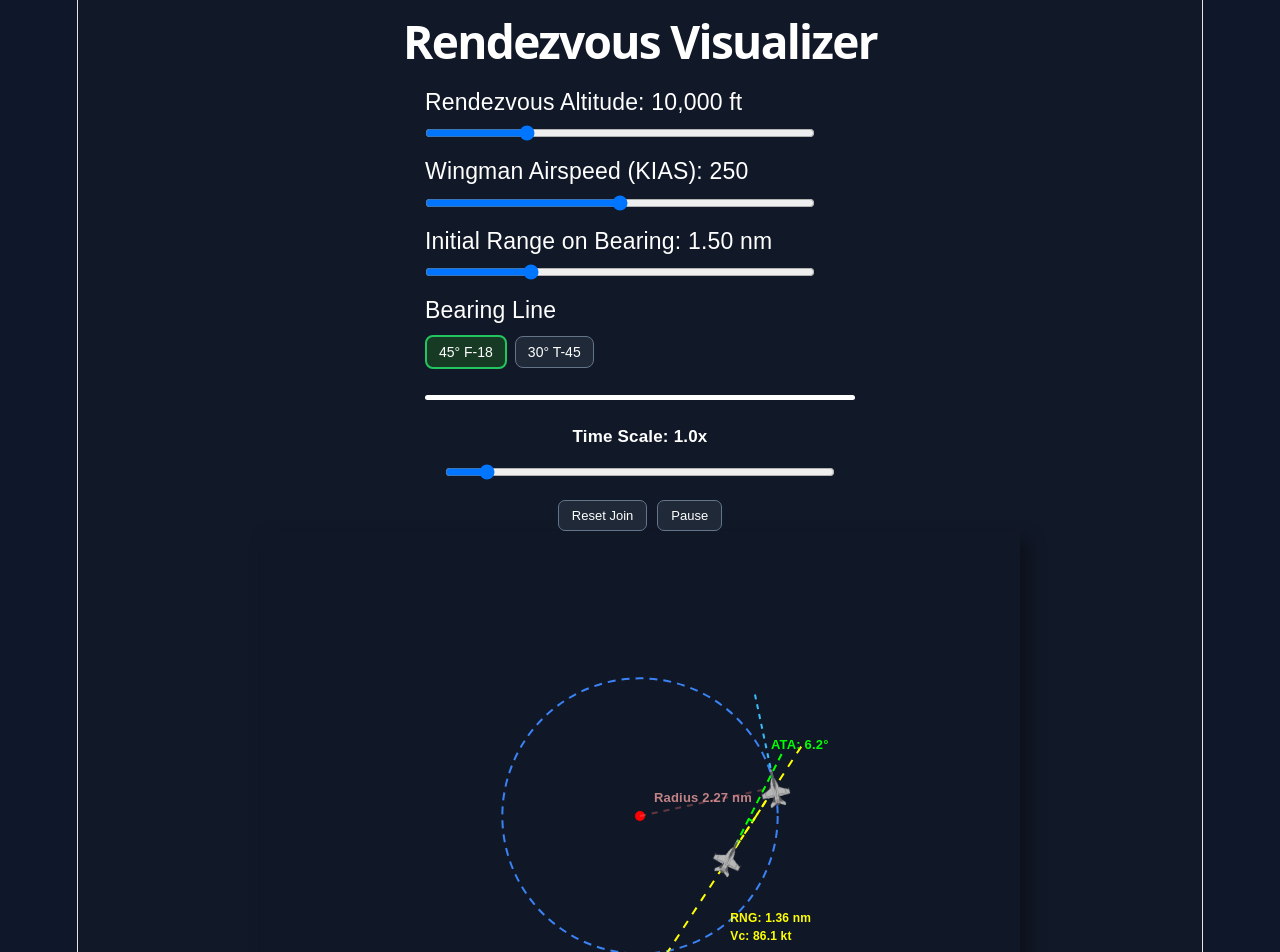
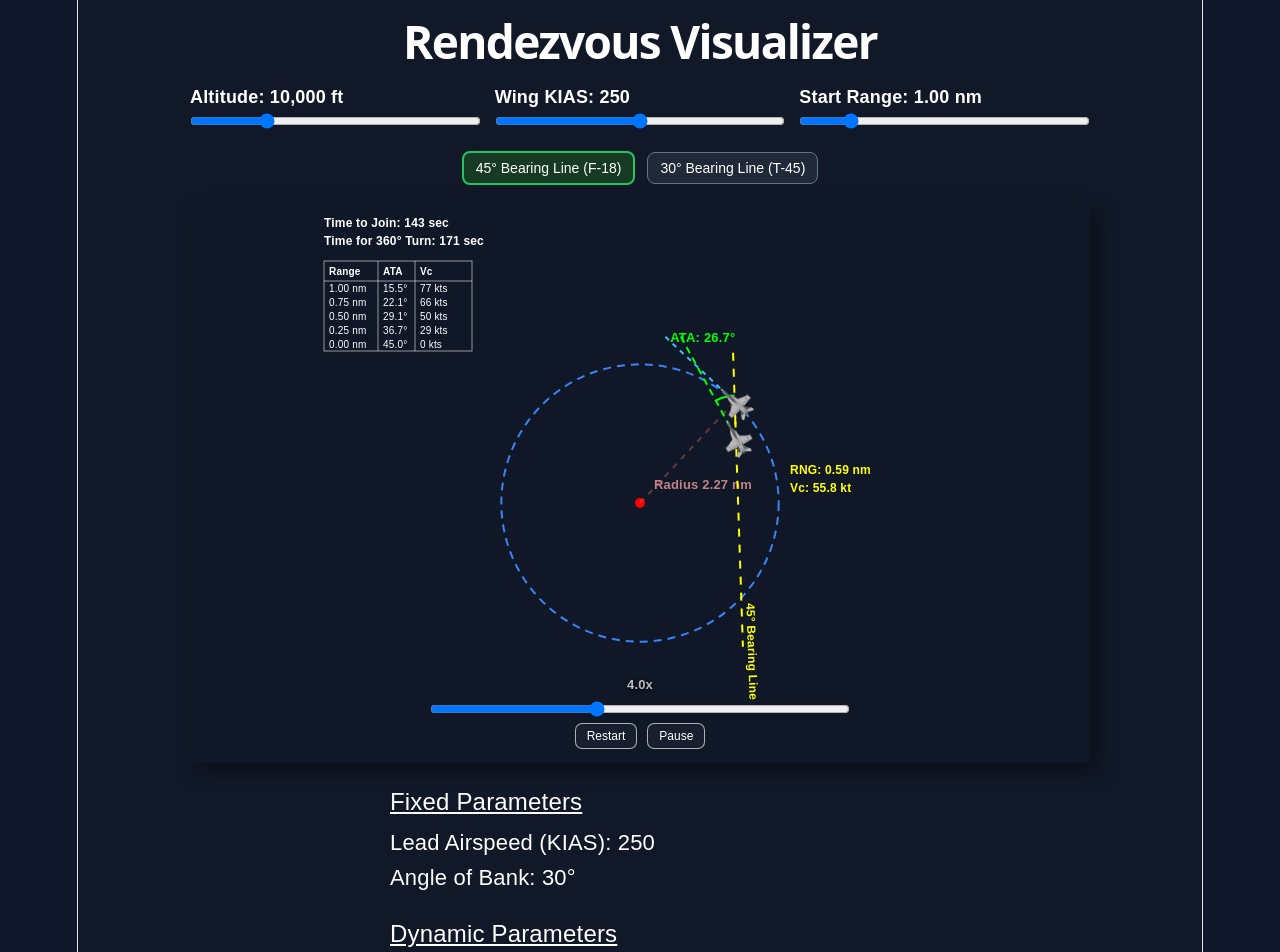
Before and after one commit to rpt20/RendezvousVisualizerTool, a React (Vite) app: page / in a window 1280 px wide. Shown: the top 952 px of the page. Built offline with nearby package versions, Linux system fonts and the light colour scheme.

Commit message:
More compact UI

```diff
--- a/src/App.tsx
+++ b/src/App.tsx
@@ -1,4 +1,4 @@
-import { useEffect, useMemo, useState } from "react";
+import { useEffect, useMemo, useState, type CSSProperties } from "react";
 import "./App.css";
 import superHornet from "./assets/super-hornet.png";
 
@@ -6,7 +6,7 @@ type BearingMode = "F-18" | "T-45";
 
 export default function App() {
   const centerX = 330;
-  const centerY = 285;
+  const centerY = 300;
 
   const SPRITE_OFFSET = 90;
   const leadKIAS = 250;
@@ -16,8 +16,8 @@ export default function App() {
   const [bearingMode, setBearingMode] = useState<BearingMode>("F-18");
   const [leadAltitude, setLeadAltitude] = useState(10000);
   const [wingKIAS, setWingKIAS] = useState(250);
-  const [spawnNm, setSpawnNm] = useState(1.5);
-  const [timeScale, setTimeScale] = useState(1);
+  const [spawnNm, setSpawnNm] = useState(1);
+  const [timeScale, setTimeScale] = useState(4);
   const [paused, setPaused] = useState(false);
 
   const [orbitAngle, setOrbitAngle] = useState(0);
@@ -51,8 +51,7 @@ export default function App() {
     const speedFps = ktas * 1.68781;
 
     const radiusFt =
-      (speedFps * speedFps) /
-      (g * Math.tan(deg(bankAngle)));
+      (speedFps * speedFps) / (g * Math.tan(deg(bankAngle)));
 
     return radiusFt / 6076.12;
   }
@@ -75,10 +74,9 @@ export default function App() {
   const orbitPeriodSeconds = 360 / turnRateDegPerSecond;
 
   // Smooth display scaling from 0 ft to 40,000 ft.
-  // The real turn radius still drives the math, but the displayed circle
-  // smoothly grows as altitude increases instead of snapping/clamping.
+  // The real turn radius drives the math; this only scales the graphic.
   const minDisplayRadiusPx = 120;
-  const maxDisplayRadiusPx = 210;
+  const maxDisplayRadiusPx = 215;
 
   const radiusAt0FtNm = turnRadiusNmFromKtas(kiasToKtas(leadKIAS, 0));
   const radiusAt40000FtNm = turnRadiusNmFromKtas(
@@ -297,19 +295,23 @@ export default function App() {
     const values: number[] = [];
     let r = Math.round(spawnNm * 4) / 4;
 
-    while (r > 0) {
+    while (r > 0 && values.length < 20) {
       values.push(Number(r.toFixed(2)));
       r -= 0.25;
     }
 
+    if (values.length < 20) {
       values.push(0);
+    }
+
     return values;
   }, [spawnNm]);
+
+  const compactTableRanges = tableRanges.slice(0, 20);
 
   const wingX = currentGeo.wingX;
   const wingY = currentGeo.wingY;
   const wingHeading = currentGeo.wingHeadingScreen;
-
 
   // =========================
   // SVG GEOMETRY
@@ -420,7 +422,7 @@ export default function App() {
   // STYLES
   // =========================
 
-  const pageStyle: React.CSSProperties = {
+  const pageStyle: CSSProperties = {
     minHeight: "100vh",
     background: "#111827",
     color: "white",
@@ -430,7 +432,7 @@ export default function App() {
     overflowX: "hidden",
   };
 
-  const titleStyle: React.CSSProperties = {
+  const titleStyle: CSSProperties = {
     textAlign: "center",
     fontSize: 46,
     fontWeight: 800,
@@ -440,37 +442,45 @@ export default function App() {
     whiteSpace: "nowrap",
   };
 
-  const centerColumnStyle: React.CSSProperties = {
-    width: "min(760px, 100%)",
+  const centerColumnStyle: CSSProperties = {
+    width: "min(900px, 100%)",
     margin: "0 auto",
   };
 
-  const editableTopStyle: React.CSSProperties = {
-    width: "min(430px, 100%)",
-    margin: "0 auto 18px auto",
-    textAlign: "left",
+  const sliderRowStyle: CSSProperties = {
+    display: "grid",
+    gridTemplateColumns: "repeat(3, minmax(0, 1fr))",
+    gap: 14,
+    alignItems: "end",
+    width: "100%",
+    margin: "0 auto 18px",
   };
 
-  const textStyle: React.CSSProperties = {
-    fontSize: 23,
-    lineHeight: 1.45,
-    textAlign: "left",
+  const sliderItemStyle: CSSProperties = {
+    minWidth: 0,
   };
 
-  const sliderStyle: React.CSSProperties = {
+  const sliderLabelStyle: CSSProperties = {
+    fontSize: 18,
+    fontWeight: 700,
+    lineHeight: 1.25,
+    marginBottom: 4,
+    textAlign: "left",
+    whiteSpace: "nowrap",
+  };
+
+  const sliderStyle: CSSProperties = {
     width: "100%",
-    maxWidth: 390,
-    margin: "6px 0 14px",
+    margin: 0,
     display: "block",
   };
 
-  const smallSliderStyle: React.CSSProperties = {
-    width: "min(390px, 100%)",
-    margin: "14px auto 16px",
-    display: "block",
+  const bearingRowStyle: CSSProperties = {
+    textAlign: "center",
+    margin: "4px auto 18px",
   };
 
-  const buttonStyle = (active: boolean): React.CSSProperties => ({
+  const buttonStyle = (active: boolean): CSSProperties => ({
     padding: "7px 12px",
     borderRadius: 8,
     border: active ? "2px solid #22c55e" : "1px solid #64748b",
@@ -478,45 +488,13 @@ export default function App() {
     color: "white",
     cursor: "pointer",
     fontSize: 14,
-    marginRight: 8,
-    marginTop: 8,
+    margin: "4px 6px 0",
   });
 
-  const dividerStyle: React.CSSProperties = {
-    height: 5,
-    background: "white",
-    width: "min(430px, 100%)",
-    margin: "26px auto 24px",
-    borderRadius: 3,
-  };
-
-  const simControlStyle: React.CSSProperties = {
-    textAlign: "center",
-    margin: "0 auto 0",
-  };
-
-  const timeScaleLabelStyle: React.CSSProperties = {
-    fontSize: 17,
-    fontWeight: 800,
-    textAlign: "center",
-    marginBottom: 8,
-  };
-
-  const simButtonStyle: React.CSSProperties = {
-    padding: "7px 13px",
-    borderRadius: 7,
-    border: "1px solid #64748b",
-    background: "#1f2937",
-    color: "white",
-    cursor: "pointer",
-    fontSize: 13,
-    margin: "4px 5px 0",
-  };
-
-  const graphicWrapStyle: React.CSSProperties = {
+  const graphicWrapStyle: CSSProperties = {
     width: "100%",
-    maxWidth: "760px",
-    height: "520px",
+    maxWidth: "900px",
+    height: "560px",
     margin: "0 auto",
     background: "#101827",
     boxShadow: "8px 8px 18px rgba(0,0,0,0.35)",
@@ -525,15 +503,58 @@ export default function App() {
     justifyContent: "center",
     alignItems: "center",
     overflow: "hidden",
+    position: "relative",
   };
 
-  const paramBlockStyle: React.CSSProperties = {
-    width: "min(430px, 100%)",
-    margin: "22px auto 0",
+  const overlayControlsStyle: CSSProperties = {
+    position: "absolute",
+    left: "50%",
+    bottom: 10,
+    transform: "translateX(-50%)",
+    width: "min(420px, 88%)",
+    padding: "4px 10px",
+    background: "transparent",
+    textAlign: "center",
+    zIndex: 10,
+    pointerEvents: "auto",
+  };
+
+  const timeScaleLabelStyle: CSSProperties = {
+    fontSize: 13,
+    fontWeight: 800,
+    textAlign: "center",
+    marginBottom: 2,
+    color: "rgba(255,255,255,0.72)",
+    textShadow: "0 1px 4px black",
+    background: "transparent",
+  };
+
+  const smallSliderStyle: CSSProperties = {
+    width: "100%",
+    margin: "2px auto 4px",
+    display: "block",
+    background: "transparent",
+  };
+
+  const simButtonStyle: CSSProperties = {
+    padding: "5px 11px",
+    borderRadius: 7,
+    border: "1px solid rgba(255,255,255,0.65)",
+    background: "rgba(31,41,55,0.55)",
+    color: "white",
+    cursor: "pointer",
+    fontSize: 12,
+    margin: "2px 5px 0",
+    backdropFilter: "blur(2px)",
+  };
+
+  const paramBlockStyle: CSSProperties = {
+    width: "min(500px, 100%)",
+    margin: "24px auto 0",
     textAlign: "left",
   };
 
-  const sectionHeaderStyle: React.CSSProperties = {
+  const sectionHeaderStyle: CSSProperties = {
     fontSize: 24,
     textDecoration: "underline",
     margin: "18px 0 8px 0",
@@ -541,18 +562,45 @@ export default function App() {
     textAlign: "left",
   };
 
-  const tableStyle: React.CSSProperties = {
-    margin: "18px auto 0",
-    borderCollapse: "collapse",
-    width: "min(460px, 100%)",
+  const textStyle: CSSProperties = {
     fontSize: 22,
+    lineHeight: 1.6,
+    textAlign: "left",
   };
 
-  const cellStyle: React.CSSProperties = {
-    border: "1px solid rgba(255,255,255,0.75)",
-    padding: "6px 10px",
-    textAlign: "left",
+  const graphicInfoStyle: CSSProperties = {
+    fill: "white",
+    fontSize: 12,
+    fontWeight: 700,
   };
+
+  const compactHeaderStyle: CSSProperties = {
+    fill: "white",
+    fontSize: 10,
+    fontWeight: 700,
+  };
+
+  const compactCellStyle: CSSProperties = {
+    fill: "white",
+    fontSize: 10,
+    fontWeight: 500,
+  };
+
+  const compactStroke = "rgba(255,255,255,0.55)";
+
+  // Compact table geometry
+  const compactRowHeight = 14;
+  const compactHeaderHeight = 20;
+  const compactTableWidth = 148;
+  const compactTableHeight =
+    compactHeaderHeight + compactTableRanges.length * compactRowHeight;
+
+  const compactCol1X = 5;
+  const compactCol2X = 59;
+  const compactCol3X = 96;
+
+  const compactDivider1X = 54;
+  const compactDivider2X = 91;
 
   // =========================
   // RENDER
@@ -563,10 +611,11 @@ export default function App() {
       <h1 style={titleStyle}>Rendezvous Visualizer</h1>
 
       <main style={centerColumnStyle}>
-        {/* TOP EDITABLE PARAMETERS */}
-        <div style={editableTopStyle}>
-          <div style={textStyle}>
-            Rendezvous Altitude: {leadAltitude.toLocaleString()} ft
+        {/* TOP SLIDER ROW */}
+        <div style={sliderRowStyle}>
+          <div style={sliderItemStyle}>
+            <div style={sliderLabelStyle}>
+              Altitude: {leadAltitude.toLocaleString()} ft
             </div>
             <input
               style={sliderStyle}
@@ -577,8 +626,10 @@ export default function App() {
               value={leadAltitude}
               onChange={(e) => setLeadAltitude(Number(e.target.value))}
             />
+          </div>
 
-          <div style={textStyle}>Wingman Airspeed (KIAS): {wingKIAS}</div>
+          <div style={sliderItemStyle}>
+            <div style={sliderLabelStyle}>Wing KIAS: {wingKIAS}</div>
             <input
               style={sliderStyle}
               type="range"
@@ -587,9 +638,11 @@ export default function App() {
               value={wingKIAS}
               onChange={(e) => setWingKIAS(Number(e.target.value))}
             />
+          </div>
 
-          <div style={textStyle}>
-            Initial Range on Bearing: {spawnNm.toFixed(2)} nm
+          <div style={sliderItemStyle}>
+            <div style={sliderLabelStyle}>
+              Start Range: {spawnNm.toFixed(2)} nm
             </div>
             <input
               style={sliderStyle}
@@ -600,46 +653,22 @@ export default function App() {
               value={spawnNm}
               onChange={(e) => setSpawnNm(Number(e.target.value))}
             />
+          </div>
+        </div>
 
-          <div style={textStyle}>Bearing Line</div>
+        {/* BEARING TOGGLE */}
+        <div style={bearingRowStyle}>
           <button
             onClick={() => setBearingMode("F-18")}
             style={buttonStyle(bearingMode === "F-18")}
           >
-            45° F-18
+            45° Bearing Line (F-18)
           </button>
           <button
             onClick={() => setBearingMode("T-45")}
             style={buttonStyle(bearingMode === "T-45")}
           >
-            30° T-45
-          </button>
-        </div>
-
-        <div style={dividerStyle} />
-
-        {/* TIME CONTROLS */}
-        <div style={simControlStyle}>
-          <div style={timeScaleLabelStyle}>
-            Time Scale: {timeScale.toFixed(1)}x
-          </div>
-
-          <input
-            style={smallSliderStyle}
-            type="range"
-            min="0.1"
-            max="10"
-            step="0.1"
-            value={timeScale}
-            onChange={(e) => setTimeScale(Number(e.target.value))}
-          />
-
-          <button onClick={resetJoin} style={simButtonStyle}>
-            Reset Join
-          </button>
-
-          <button onClick={() => setPaused((p) => !p)} style={simButtonStyle}>
-            {paused ? "Resume" : "Pause"}
+            30° Bearing Line (T-45)
           </button>
         </div>
 
@@ -648,7 +677,7 @@ export default function App() {
           <svg
             width="100%"
             height="100%"
-            viewBox="0 0 660 520"
+            viewBox="0 0 660 560"
             preserveAspectRatio="xMidYMid meet"
             style={{
               display: "block",
@@ -657,6 +686,87 @@ export default function App() {
               background: "#101827",
             }}
           >
+            {/* Top-left in-graphic timing text */}
+            <text x={14} y={24} style={graphicInfoStyle}>
+              Time to Join:{" "}
+              {estimatedJoinSeconds === null
+                ? "Stabilizes"
+                : `${estimatedJoinSeconds.toFixed(0)} sec`}
+            </text>
+            <text x={14} y={42} style={graphicInfoStyle}>
+              Time for 360° Turn: {orbitPeriodSeconds.toFixed(0)} sec
+            </text>
+
+            {/* Compact in-graphic table */}
+            <g transform="translate(14, 58)">
+              <rect
+                x={0}
+                y={0}
+                width={compactTableWidth}
+                height={compactTableHeight}
+                fill="rgba(17,24,39,0.75)"
+                stroke={compactStroke}
+                strokeWidth={1}
+              />
+
+              {/* vertical column dividers */}
+              <line
+                x1={compactDivider1X}
+                y1={0}
+                x2={compactDivider1X}
+                y2={compactTableHeight}
+                stroke={compactStroke}
+                strokeWidth={1}
+              />
+              <line
+                x1={compactDivider2X}
+                y1={0}
+                x2={compactDivider2X}
+                y2={compactTableHeight}
+                stroke={compactStroke}
+                strokeWidth={1}
+              />
+
+              {/* header divider */}
+              <line
+                x1={0}
+                y1={compactHeaderHeight}
+                x2={compactTableWidth}
+                y2={compactHeaderHeight}
+                stroke={compactStroke}
+                strokeWidth={1}
+              />
+
+              <text x={compactCol1X} y={14} style={compactHeaderStyle}>
+                Range
+              </text>
+              <text x={compactCol2X} y={14} style={compactHeaderStyle}>
+                ATA
+              </text>
+              <text x={compactCol3X} y={14} style={compactHeaderStyle}>
+                Vc
+              </text>
+
+              {compactTableRanges.map((r, i) => {
+                const geo = solveGeometry(r);
+                const y = compactHeaderHeight + 11 + i * compactRowHeight;
+
+                return (
+                  <g key={r}>
+                    <text x={compactCol1X} y={y} style={compactCellStyle}>
+                      {r.toFixed(2)} nm
+                    </text>
+                    <text x={compactCol2X} y={y} style={compactCellStyle}>
+                      {geo.antennaTrainAngle.toFixed(1)}°
+                    </text>
+                    <text x={compactCol3X} y={y} style={compactCellStyle}>
+                      {geo.closureKt.toFixed(0)} kts
+                    </text>
+                  </g>
+                );
+              })}
+            </g>
+
             {/* Orbit */}
             <circle
               cx={centerX}
@@ -810,6 +920,29 @@ export default function App() {
               />
             </g>
           </svg>
+
+          {/* Transparent playback controls inside graphic */}
+          <div style={overlayControlsStyle}>
+            <div style={timeScaleLabelStyle}>{timeScale.toFixed(1)}x</div>
+
+            <input
+              style={smallSliderStyle}
+              type="range"
+              min="0.1"
+              max="10"
+              step="0.1"
+              value={timeScale}
+              onChange={(e) => setTimeScale(Number(e.target.value))}
+            />
+
+            <button onClick={resetJoin} style={simButtonStyle}>
+              Restart
+            </button>
+
+            <button onClick={() => setPaused((p) => !p)} style={simButtonStyle}>
+              {paused ? "Resume" : "Pause"}
+            </button>
+          </div>
         </div>
 
         {/* FIXED PARAMETERS */}
@@ -824,47 +957,11 @@ export default function App() {
           <div style={sectionHeaderStyle}>Dynamic Parameters</div>
           <div style={textStyle}>Turn Radius: {turnRadiusNm.toFixed(2)} nm</div>
           <div style={textStyle}>
-            Time for 360° Turn: {orbitPeriodSeconds.toFixed(0)} sec
-          </div>
-          <div style={textStyle}>
-            Time to Join:{" "}
-            {estimatedJoinSeconds === null
-              ? "Stabilizes"
-              : `${estimatedJoinSeconds.toFixed(0)} sec`}
-          </div>
-          <div style={textStyle}>
             True Airspeed Advantage: {trueAirspeedAdvantage.toFixed(1)} kt
           </div>
           <div style={textStyle}>Lead Airspeed (KTAS): {Math.round(leadKTAS)}</div>
           <div style={textStyle}>Wing Airspeed (KTAS): {Math.round(wingKTAS)}</div>
         </div>
-
-        {/* TABLE */}
-        <table style={tableStyle}>
-          <thead>
-            <tr>
-              <th style={cellStyle}>Range</th>
-              <th style={cellStyle}>ATA</th>
-              <th style={cellStyle}>Vc / Closure</th>
-            </tr>
-          </thead>
-
-          <tbody>
-            {tableRanges.map((r) => {
-              const geo = solveGeometry(r);
-
-              return (
-                <tr key={r}>
-                  <td style={cellStyle}>{r.toFixed(2)} nm</td>
-                  <td style={cellStyle}>
-                    {geo.antennaTrainAngle.toFixed(1)}°
-                  </td>
-                  <td style={cellStyle}>{geo.closureKt.toFixed(1)} kt</td>
-                </tr>
-              );
-            })}
-          </tbody>
-        </table>
       </main>
     </div>
   );
```
Lines whose indentation alone changed are shown as unchanged.
